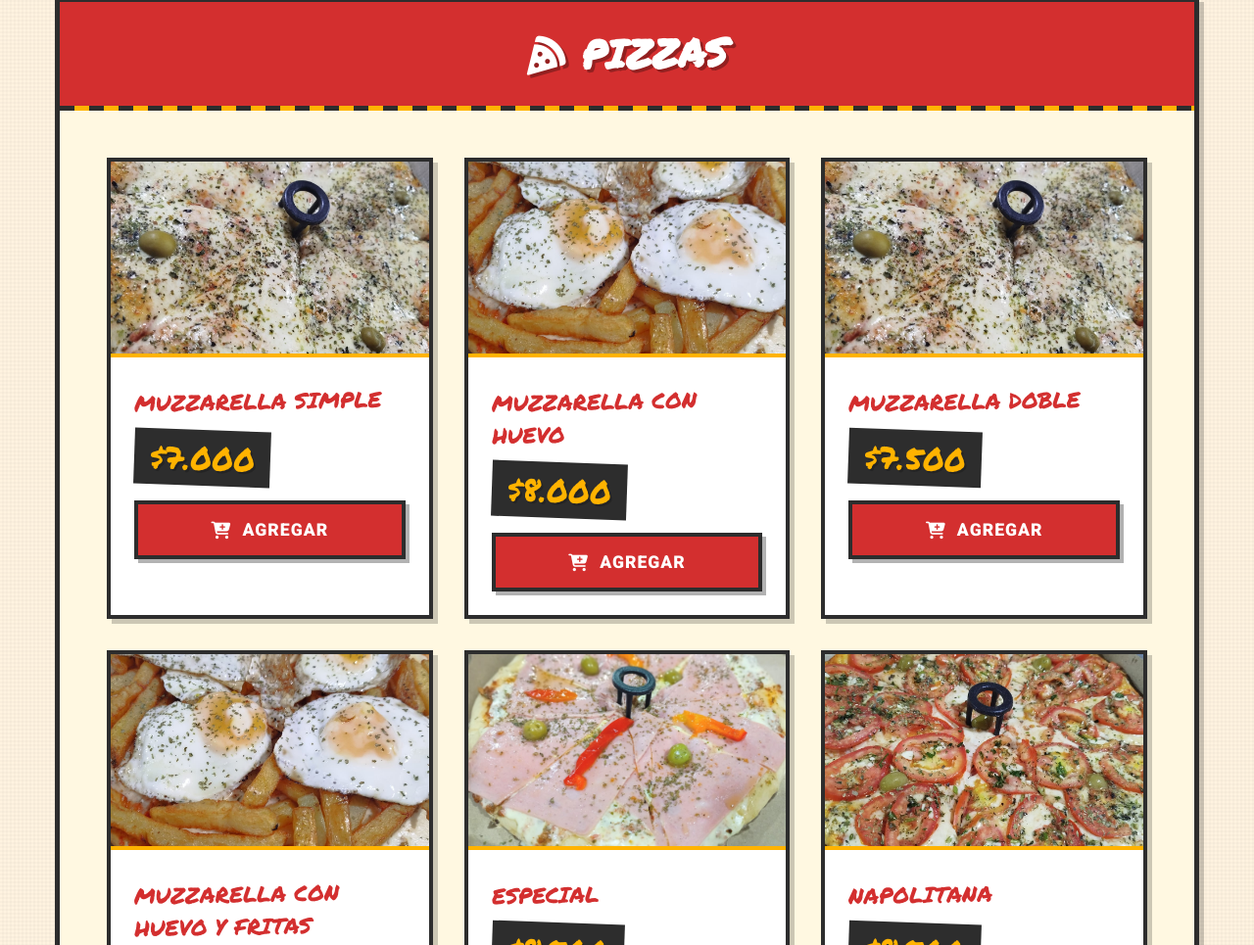
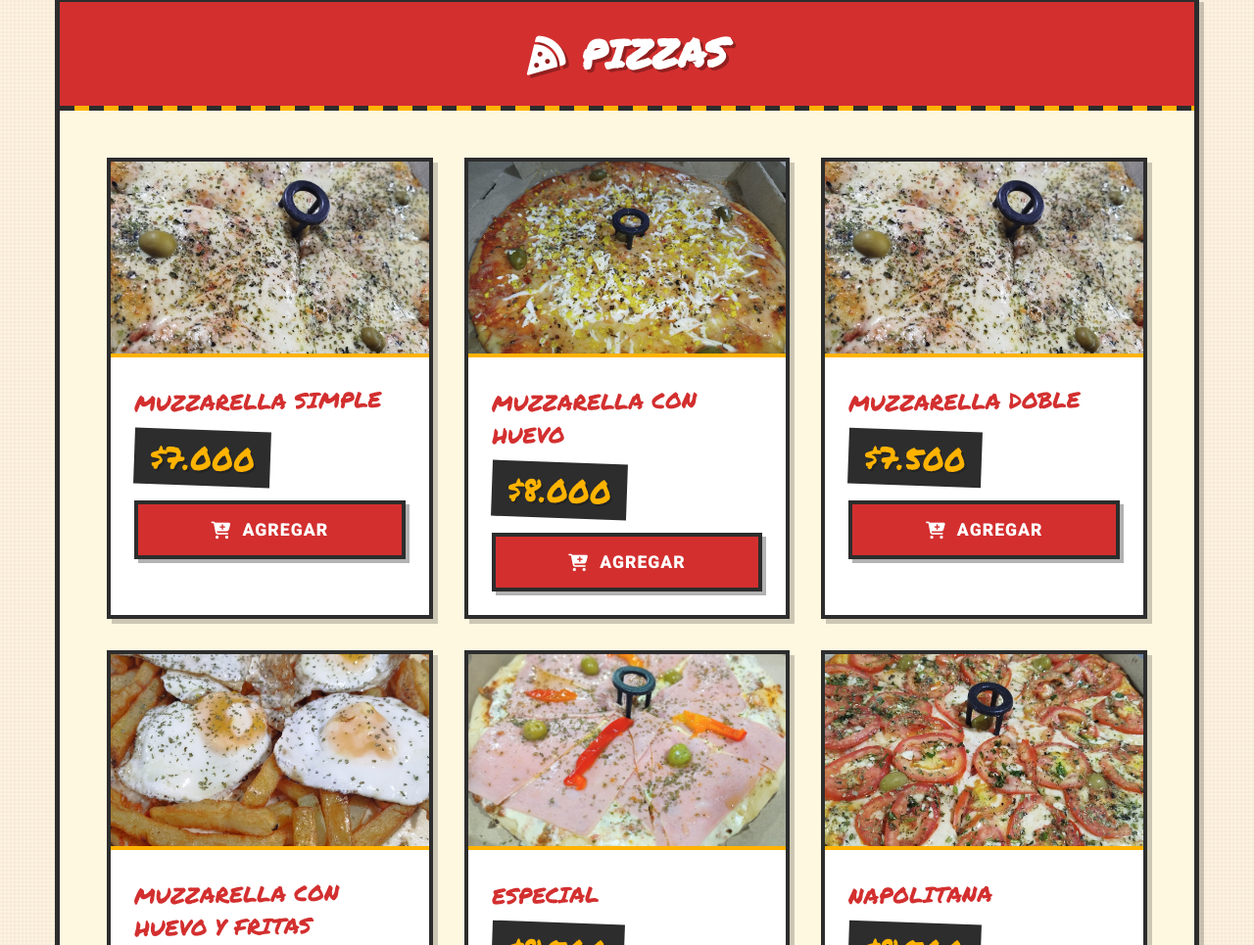
Before and after one commit to sageDev7/carta-llegaryllevar, a plain HTML site: page index.html in a window 1280 px wide. Shown: the part 1269-2234 px from the top of the page at 98% size. Drawn offline with Linux system fonts and the light colour scheme.

Commit message:
fotos act2

```diff
--- a/index.html
+++ b/index.html
@@ -904,7 +904,7 @@
 
                 <div class="menu-item">
                     <div class="item-image-container">
-                        <img src="./pizzaHuevoyFritas.jpg" alt="Pizza Especial" class="item-image">
+                        <img src="./pizzaHuevo.jpg" alt="Pizza Especial" class="item-image">
                     </div>
                     <div class="item-content">
                         <div class="item-name">Muzzarella Con Huevo</div>
```
Also changed, not shown: pizzaHuevo.jpg (added).
